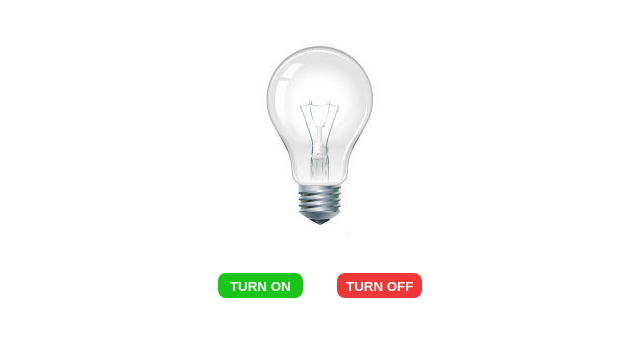
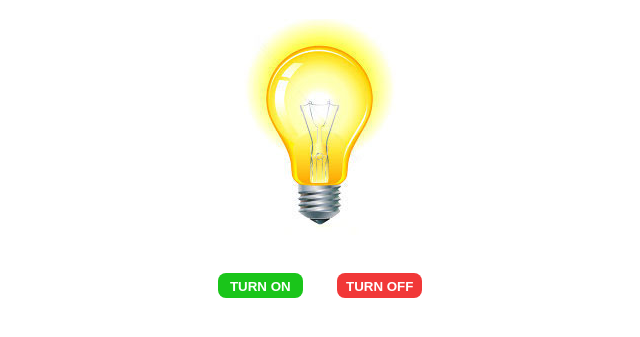
Before and after one commit to luanheider/lampada-js, a plain HTML site: page index.html in a window 1280 px wide. Both pictures are taken after a click on the button "TURN ON". Shown: the part 79-416 px from the top of the page, without its empty margins (320-960 px from the left). Drawn offline with Linux system fonts and the light colour scheme.

Commit message:
Sending finished JS file

```diff
--- a/index.html
+++ b/index.html
@@ -4,7 +4,7 @@
     <meta charset="UTF-8">
     <meta http-equiv="X-UA-Compatible" content="IE=edge">
     <meta name="viewport" content="width=device-width, initial-scale=1.0">
-    <title>Lâmpada</title>
+    <title>Lamp</title>
     <link rel="stylesheet" href="css/style.css">
 </head>
 <body>
--- a/js/lamp.js
+++ b/js/lamp.js
@@ -0,0 +1,27 @@
+const turnOn = document.getElementById('turnOn')
+const turnOff = document.getElementById('turnOff')
+const lamp = document.getElementById('lamp')
+
+const isLampBroken = () => lamp.src.indexOf('broken') > -1
+
+const lampOn = () => {
+    if(!isLampBroken()) {
+        lamp.src = './img/turnOn.jpg'
+    }
+}
+
+const lampOff = () => {
+    if(!isLampBroken()) {
+        lamp.src = './img/turnOff.jpg'
+    }
+}
+
+const lampBroken = () => {
+    lamp.src = './img/broken.jpg'
+}
+
+turnOn.addEventListener('click', lampOn)
+turnOff.addEventListener('click', lampOff)
+lamp.addEventListener('mouseover', lampOn)
+lamp.addEventListener('mouseleave', lampOff)
+lamp.addEventListener('dblclick', lampBroken)
```
